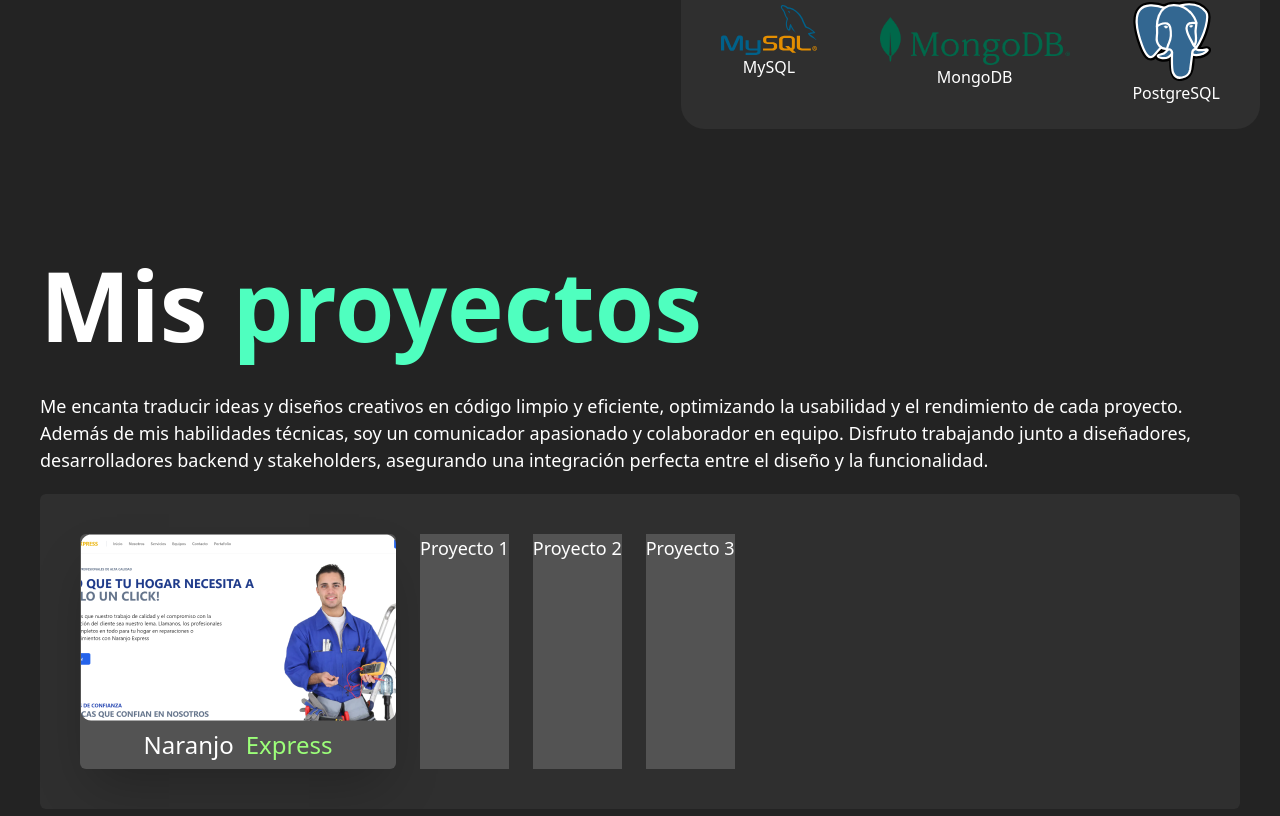
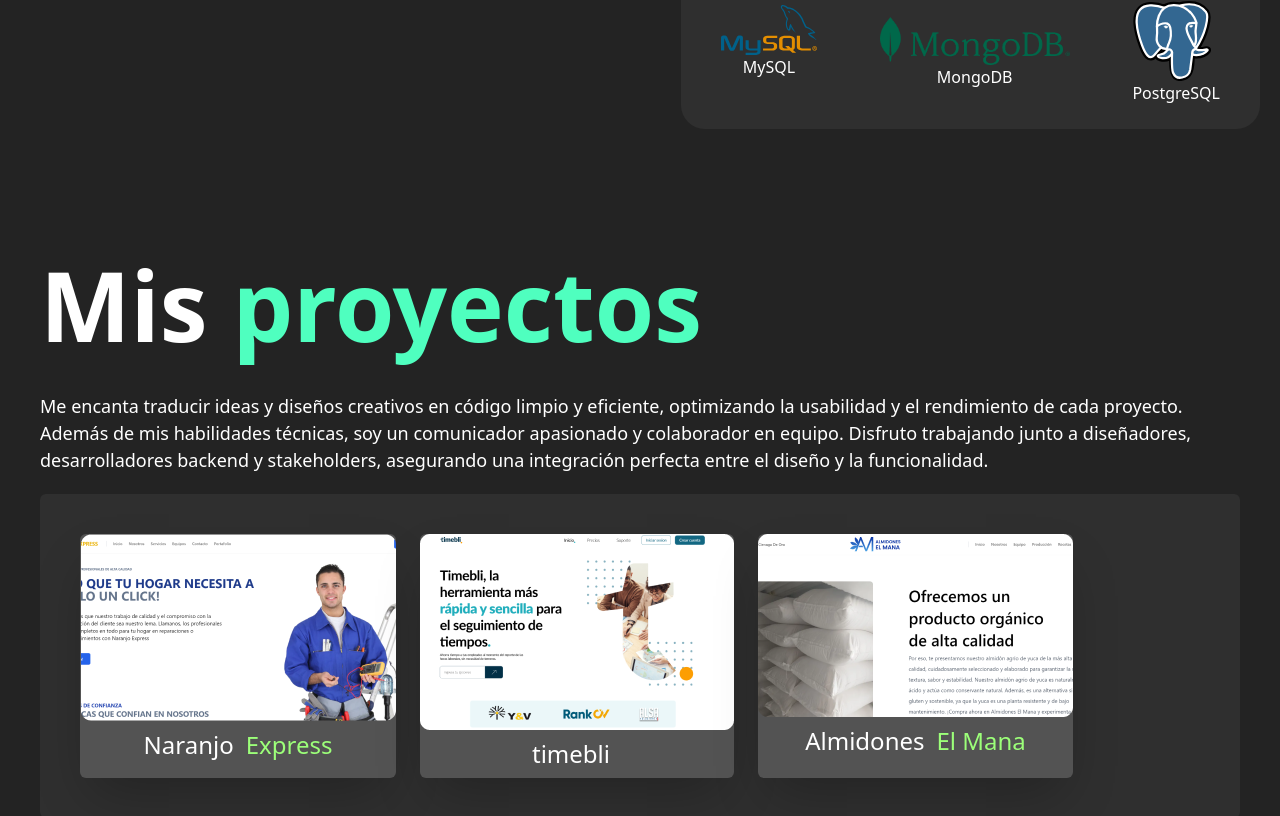
Before and after one commit to SantiagoRicardo/landing-portfolio, a React (Vite) app: page / in a window 1280 px wide. Shown: the part 1483-2299 px from the top of the page. Built offline with nearby package versions, Linux system fonts and the light colour scheme.

Commit message:
fix: bug image portfolio

```diff
--- a/src/(page-lib)/components/Portfolio/Portfolio.tsx
+++ b/src/(page-lib)/components/Portfolio/Portfolio.tsx
@@ -1,7 +1,7 @@
 interface PortfolioProps {
   imageSrc: string;
   text1: string;
-  text2: string;
+  text2?: string;
 }
 
 const Portfolio = ({ imageSrc, text1, text2 }: PortfolioProps) => {
--- a/src/(page-lib)/components/Projects/Projects.tsx
+++ b/src/(page-lib)/components/Projects/Projects.tsx
@@ -1,4 +1,7 @@
 import Portfolio from "../Portfolio";
+import naranjoExpress from "../../../assets/naranjo-express.png";
+import timebli from "../../../assets/timebli.png";
+import almidonesElMana from "../../../assets/almidones-el-mana.png";
 
 const Projects = () => {
   return (
@@ -18,13 +21,16 @@
       </div>
       <div className="overflow-x-scroll flex gap-6 bg-[#2F2F2F] rounded-md p-10 ">
         <Portfolio
-          imageSrc={"./src/assets/naranjo-express.png"}
+          imageSrc={naranjoExpress}
           text1={"Naranjo"}
           text2={"Express"}
         />
-        <div className="bg-[#535353]">Proyecto 1</div>
-        <div className="bg-[#535353]">Proyecto 2</div>
-        <div className="bg-[#535353]">Proyecto 3</div>
+        <Portfolio imageSrc={timebli} text1={"timebli"} />
+        <Portfolio
+          imageSrc={almidonesElMana}
+          text1={"Almidones"}
+          text2={"El Mana"}
+        />
       </div>
     </div>
   );
```
